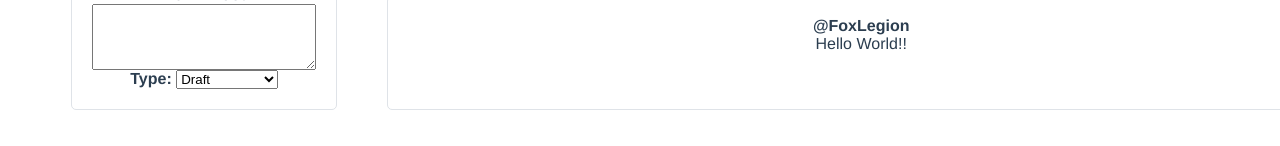
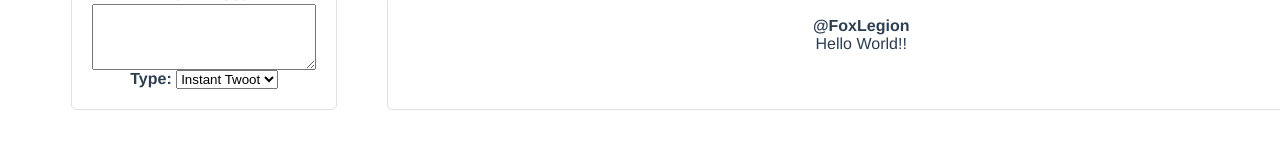
Before and after one commit to GersonST/twootter, a Vue app: page / in a window 1280 px wide. Shown: the part 186-332 px from the top of the page. Built offline with nearby package versions, Linux system fonts and the light colour scheme.

Commit message:
V-model TwootType
Inserido a maneira de salvar o state de qual escolha o usuário fez na hora de escrever seu Twoot

```diff
--- a/src/components/UserProfile.vue
+++ b/src/components/UserProfile.vue
@@ -12,7 +12,7 @@
 
         <div class="user-profile_create-twoot-type">
           <label for="newTwootType"><strong>Type: </strong></label>
-          <select id="newTwootType">
+          <select id="newTwootType" v-model="selectedTwootType">
             <option
               :value="option.value"
               v-for="(option, index) in twootTypes"
```
